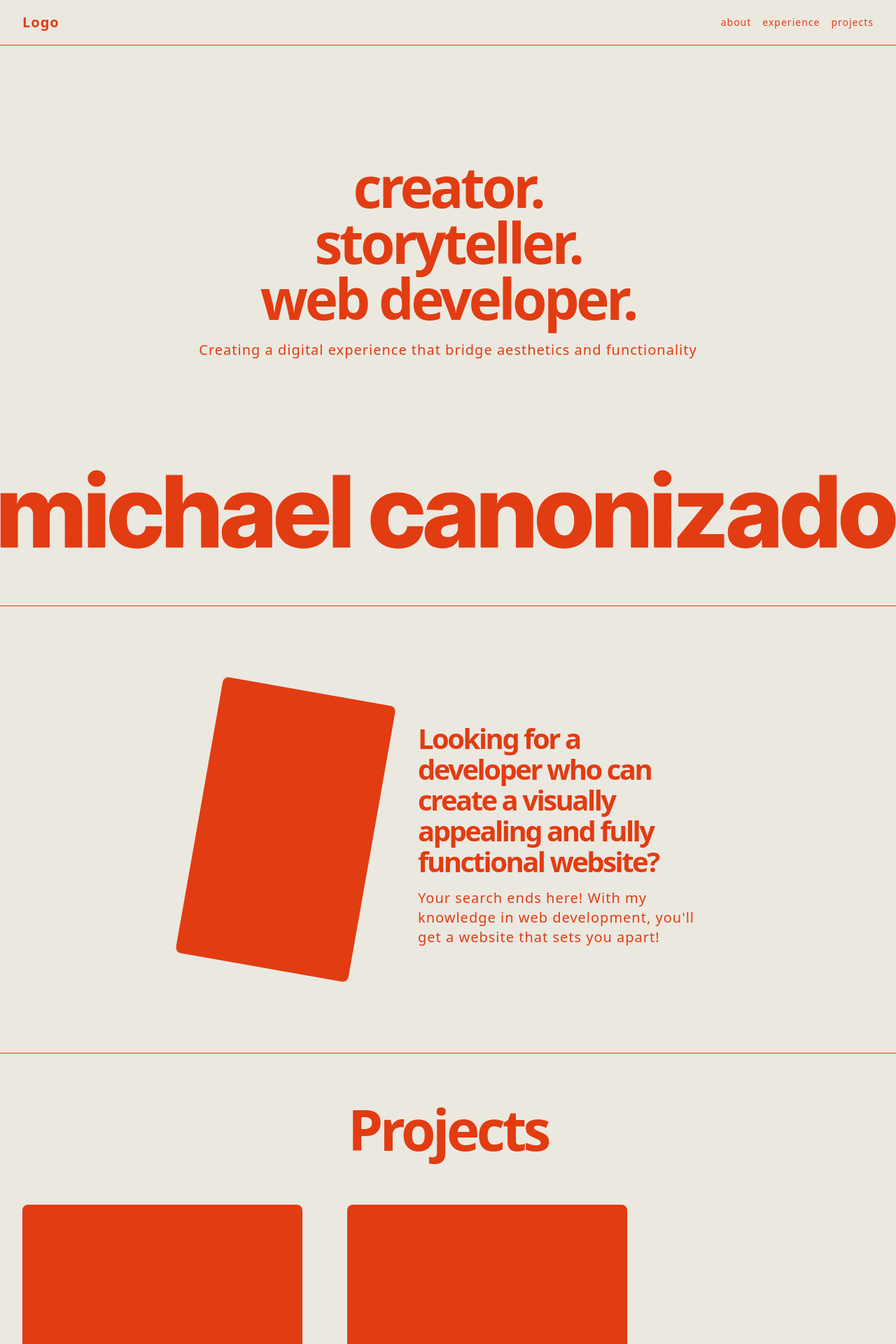
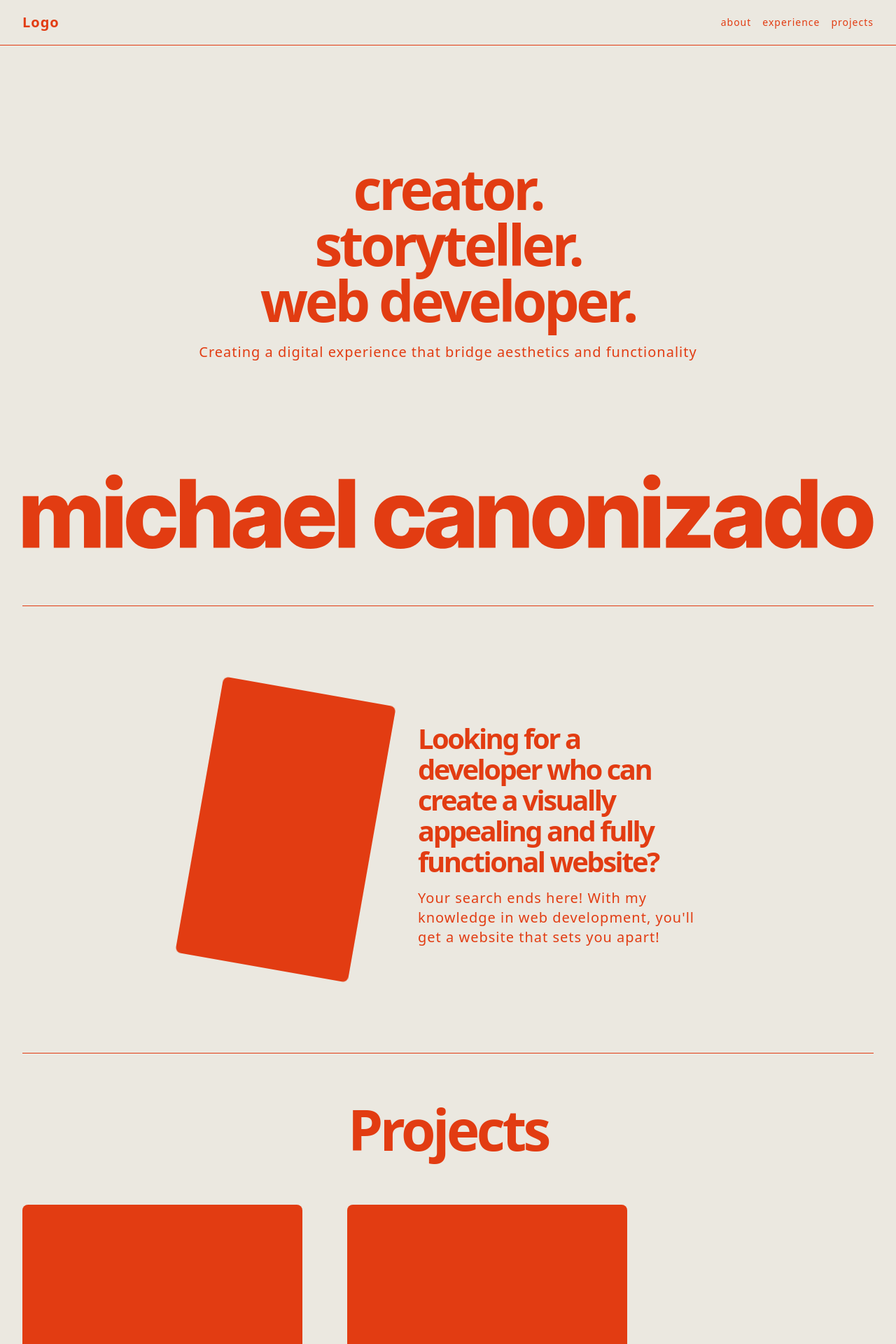
Before and after one commit to michaelcanonizado/michaelcanonizado, a Next.js app: page / in a window 1280 px wide. Shown: the top 1920 px of the page at 70% size. Built offline with nearby package versions, Linux system fonts and the light colour scheme.

Commit message:
refactor: refactor container logic to give section vertical borders padding

```diff
--- a/src/app/_sections/about.tsx
+++ b/src/app/_sections/about.tsx
@@ -14,7 +14,7 @@ const About = ({ className }: ComponentBaseProps) => {
   return (
     <section
       className={cn(
-        'container flex min-h-[80vh] flex-col items-center space-y-xl',
+        'section flex min-h-[80vh] flex-col items-center space-y-xl',
         className
       )}
     >
--- a/src/app/_sections/hero.tsx
+++ b/src/app/_sections/hero.tsx
@@ -3,7 +3,7 @@ import { TextBody, TextDisplay } from '@/components/ui/text';
 
 const Hero = () => {
   return (
-    <section className='mb-xl flex h-[calc(100vh-64px)] min-h-[600px] w-full flex-col justify-end overflow-hidden pb-md text-center'>
+    <section className='mb-xl flex h-[calc(100vh-64px)] min-h-[600px] w-full flex-col justify-end pb-md text-center'>
       <div className='flex grow flex-col items-center justify-center space-y-md'>
         <div className='space-y-[-8px]'>
           <div>
@@ -31,39 +31,3 @@ const Hero = () => {
 };
 
 export default Hero;
-
-{
-  /* <div className='mb-lg'>
-          <div className='size-[72px] rounded-full bg-foreground' />
-        </div>
-        <div className='mb-[-16px]'>
-          <p className='font-bold'>Hello! I&apos;m Michael</p>
-        </div>
-        <div className='text-display mb-lg flex flex-col items-center'>
-          <h1 className=''>CREATOR.</h1>
-          <h1 className=''>STORYTELLER.</h1>
-          <h1 className='text-brand'>WEB DEVELOPER.</h1>
-        </div>
-        <div className=''>
-          <p className='font-bold'>
-            Creating a digital experience that bridge aesthetics and
-            functionality
-          </p>
-        </div> */
-}
-
-{
-  /* <div className='text-sub container !m-0 grid h-[64px] grid-cols-3 border-b border-t bg-background !py-0'>
-        <div className='flex items-center justify-start'>
-          <p className=''>{'// Code & Engage'}</p>
-        </div>
-        <div className='flex items-center justify-center space-x-md'>
-          <p className=''>Link</p>
-          <p className=''>Link</p>
-          <p className=''>Link</p>
-        </div>
-        <div className='flex items-center justify-end'>
-          <p className=''>michaelxaviercanonizado@gmail.com</p>
-        </div>
-      </div> */
-}
--- a/src/app/_sections/introduction.tsx
+++ b/src/app/_sections/introduction.tsx
@@ -6,7 +6,7 @@ const Introduction = ({ className }: ComponentBaseProps) => {
   return (
     <section
       className={cn(
-        'container flex min-h-[80vh] items-center justify-center space-x-xl space-y-md border-y',
+        'section flex min-h-[80vh] items-center justify-center space-x-xl space-y-md border-y',
         className
       )}
     >
--- a/src/app/_sections/projects.tsx
+++ b/src/app/_sections/projects.tsx
@@ -36,7 +36,7 @@ const Project = () => {
 const Projects = ({ className }: ComponentBaseProps) => {
   return (
     <section
-      className={cn('container min-h-[80vh] space-y-xl border-b', className)}
+      className={cn('section min-h-[80vh] space-y-xl border-b', className)}
     >
       <div className=''>
         <TextDisplay className='text-center'>Projects</TextDisplay>
--- a/src/app/_sections/technologies.tsx
+++ b/src/app/_sections/technologies.tsx
@@ -62,7 +62,7 @@ const Technologies = ({ className }: ComponentBaseProps) => {
   const imageHeight = `${height}px`;
 
   return (
-    <section className={cn('container space-y-lg py-xl', className)}>
+    <section className={cn('section space-y-lg py-xl', className)}>
       <div className='flex flex-row items-center justify-center'>
         <TextHeading>Technologies</TextHeading>
       </div>
--- a/src/app/page.tsx
+++ b/src/app/page.tsx
@@ -6,7 +6,7 @@ import Technologies from './_sections/technologies';
 
 export default function Home() {
   return (
-    <main className='mb-[100px] flex min-h-[5000px] flex-col items-center'>
+    <main className='container mx-auto mb-[100px] flex min-h-[5000px] flex-col items-center'>
       <Hero />
       <Introduction />
       <Projects />
--- a/src/styles/globals.css
+++ b/src/styles/globals.css
@@ -55,7 +55,10 @@
 
 @layer components {
   .container {
-    @apply w-full max-w-[1440px] px-md py-lg md:px-lg md:py-xl;
+    @apply w-full max-w-[1440px] px-md md:px-lg;
+  }
+  .section {
+    @apply w-full py-lg md:py-xl;
   }
 }
 
```
